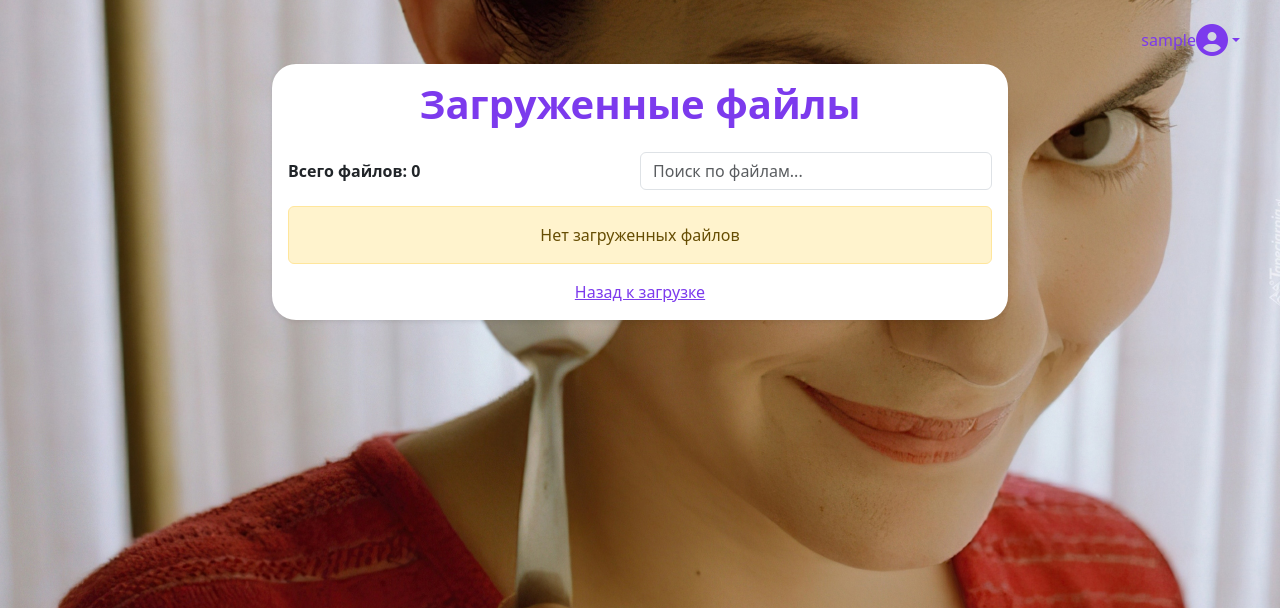
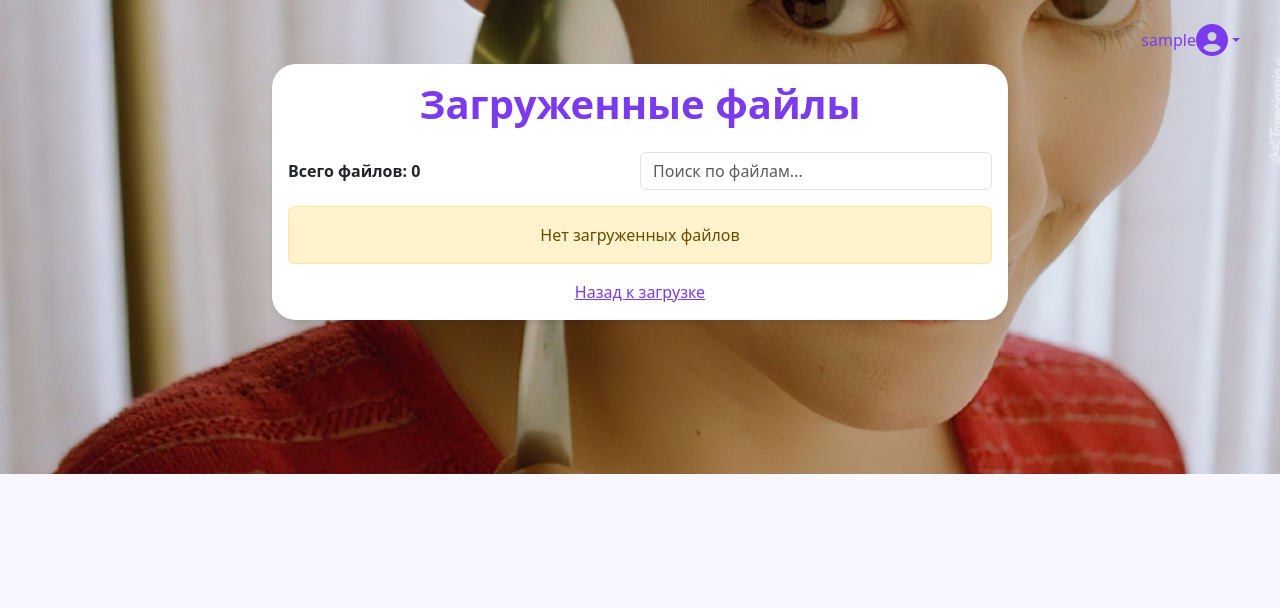
Before and after one commit to SKRIBLDAX/flask-file-uploader, a Flask app: page /files in a window 1280 px wide. Shown: the top 608 px of the page. Run offline with Flask 2, Linux system fonts and the light colour scheme; the visitor is signed in with stand-in values (Sample User, id 1).

Commit message:
Фон Amelie смещён ещё ниже: background-position: center 70%

```diff
--- a/templates/files.html
+++ b/templates/files.html
@@ -29,7 +29,7 @@
         /* Фоновое изображение */
         background-image: url('/static/bg-amelie.jpg');
         background-size: cover;
-        background-position: center 30%;
+        background-position: center 70%;
         background-repeat: no-repeat;
       }
       .card { background: var(--card-bg); }
```
